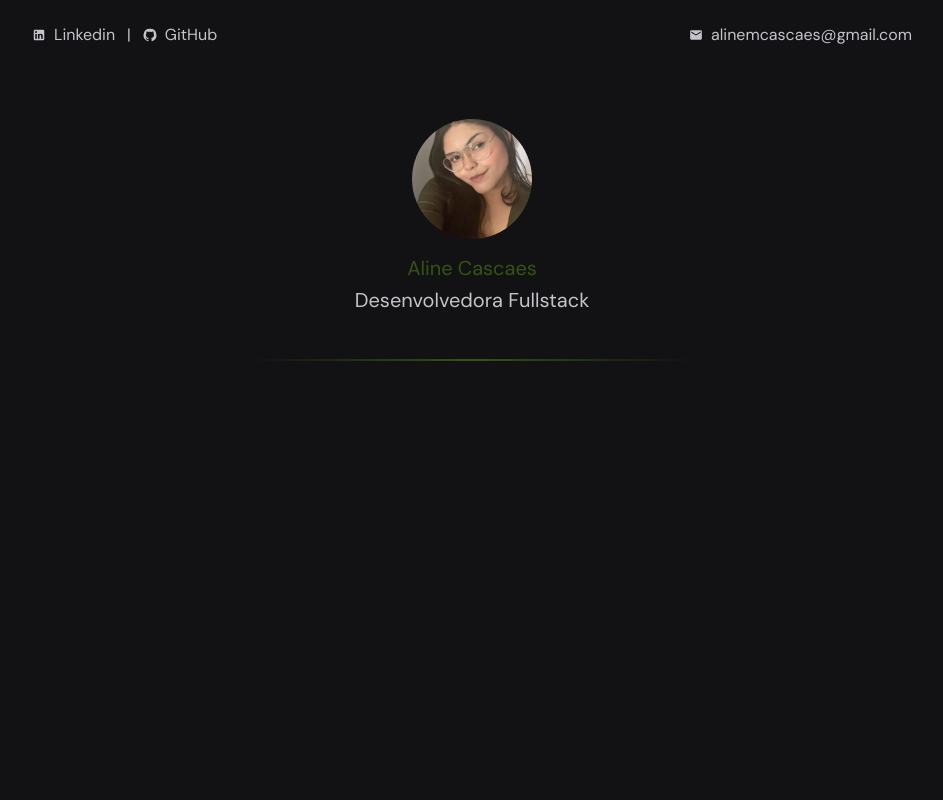
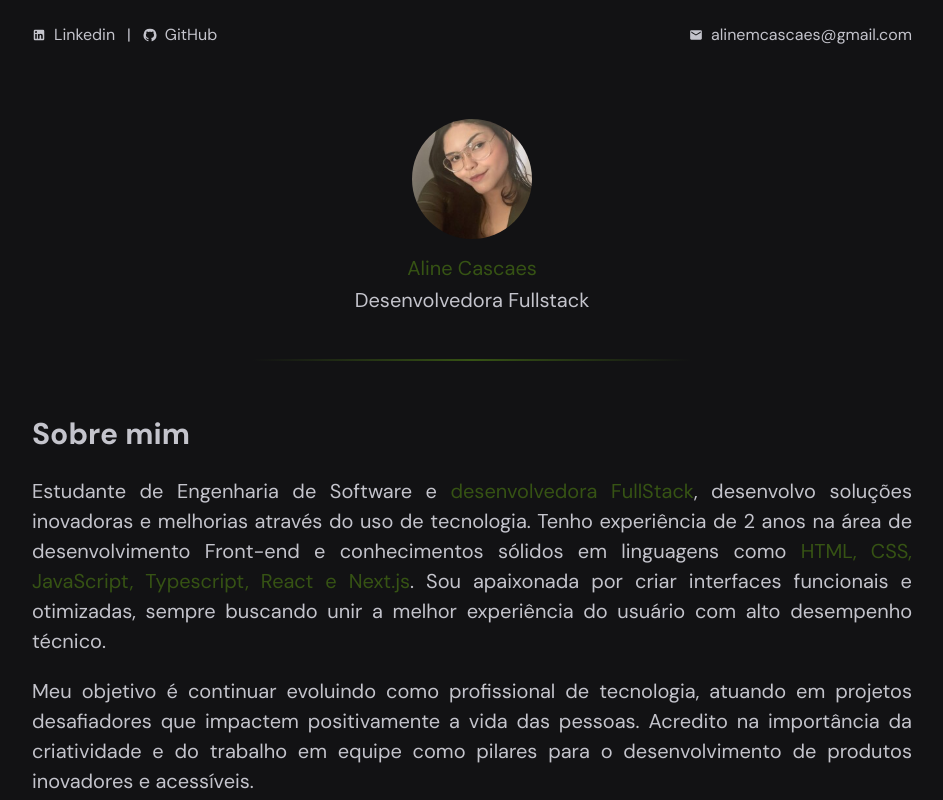
Before and after one commit to alinecascaes/portfolio, a React (Vite) app: page / in a window 1280 px wide. Shown: the whole page, without its empty margins (168-1111 px from the left). Built offline with nearby package versions, Linux system fonts and the light colour scheme.

Commit message:
feat: create-aboutme-component

```diff
--- a/src/app/App.tsx
+++ b/src/app/App.tsx
@@ -4,6 +4,7 @@ import { GlobalStyles } from "../styles/Globals";
 import { ProfileCard } from "../components/ProfileCard";
 import { Header } from "../components/Header";
 import avatar from  "../assets/img/avatar.jpeg";
+import { About } from "../components/About";
 
 import * as S from "./App.styles";
 
@@ -15,6 +16,7 @@ export function App() {
 
         <S.AboutInfoContainer>
           <ProfileCard avatar={avatar} />
+          <About />
         </S.AboutInfoContainer>
         <GlobalStyles />
       </S.PageWrapper>
--- /dev/null
+++ b/src/components/About/index.tsx
@@ -0,0 +1,24 @@
+import * as S from "./style";
+
+export function About() {
+    return (
+        <S.AboutWrapper>
+            <S.AboutTitle>Sobre mim</S.AboutTitle>
+
+            <S.AboutParagraph>
+                Estudante de Engenharia de Software e <span>desenvolvedora FullStack</span>, desenvolvo soluções inovadoras e
+                melhorias através do uso de tecnologia. Tenho experiência de 2 anos na área de desenvolvimento
+                Front-end e conhecimentos sólidos em linguagens como <span>HTML, CSS, JavaScript, Typescript, React e Next.js</span>. Sou
+                apaixonada por criar interfaces funcionais e otimizadas, sempre buscando unir a melhor experiência
+                do usuário com alto desempenho técnico.
+            </S.AboutParagraph>
+
+            <S.AboutParagraph>
+                Meu objetivo é continuar evoluindo como profissional de tecnologia, atuando em projetos
+                desafiadores que impactem positivamente a vida das pessoas. Acredito na importância da
+                criatividade e do trabalho em equipe como pilares para o desenvolvimento de produtos inovadores
+                e acessíveis.
+            </S.AboutParagraph>
+        </S.AboutWrapper>
+    );
+}
--- /dev/null
+++ b/src/components/About/style.ts
@@ -0,0 +1,37 @@
+import styled from "styled-components";
+
+export const AboutWrapper = styled.div`
+    display: flex;
+    flex-direction: column;
+    text-align: justify;
+    gap: 1.25rem;
+    line-height: 1.5;
+`;
+
+export const AboutTitle = styled.h2`
+    font-size: 1.25rem;
+
+    @media (min-width: 668px) {
+        font-size: 1.5rem;
+    }
+
+    @media (min-width: 1024px) {
+        font-size: 1.875rem;
+    }
+`;
+
+export const AboutParagraph = styled.p`
+    font-size: 1rem;
+
+    & span {
+        color: ${({ theme }) => theme.color["lime-900"]};
+    }
+
+    @media (min-width: 668px) {
+        font-size: 1.125rem;
+    }
+
+    @media (min-width: 1024px) {
+        font-size: 1.25rem;
+    }
+`;
```
